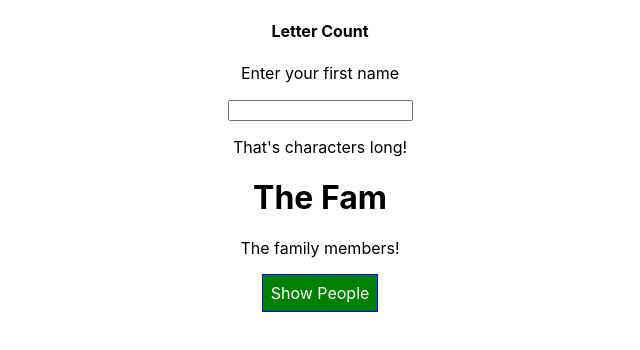
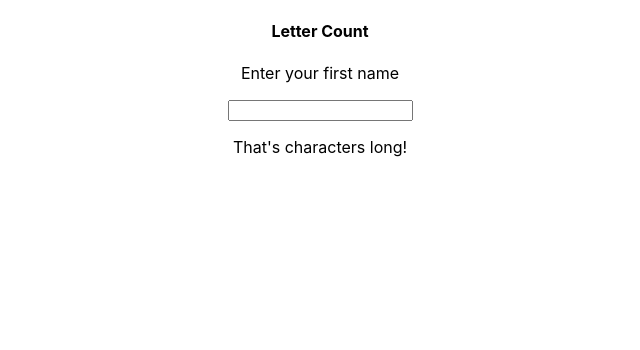
Before and after one commit to LittleBlue418/React-advanced, a React (Create React App) app: page / in a window 1280 px wide. Shown: the top 350 px of the page, without its empty margins (320-960 px from the left). Built offline with nearby package versions, Linux system fonts and the light colour scheme.

Commit message:
cleanup with componentWillUnmount & useEffect

```diff
--- a/src/components/Persons/Persons.js
+++ b/src/components/Persons/Persons.js
@@ -23,6 +23,10 @@ class Persons extends Component {
     //     console.log(snapshot)
     // }
 
+    // componentWillUnmount() {
+    //     console.log('[Persons.js] componentWillUnmount')
+    // }
+
     render() {
         //console.log('[Persons.js] render');
         return this.props.persons.map((person, index) => {
--- a/src/containers/App.js
+++ b/src/containers/App.js
@@ -22,6 +22,7 @@ class App extends Component {
     ],
     otherState: 'Some other value',
     showPersons: false,
+    // showCockpit: true,
     userText: '',
     userTextArray: {},
   };
@@ -141,11 +142,19 @@ class App extends Component {
 
           {letterCards}
 
-          <Cockpit
+          {/* <button onClick={() => {
+            this.setState( {showCockpit: false });
+          }}
+          >
+            Remove Cockpit
+          </button> */}
+
+          {this.state.showCockpit ? (<Cockpit
             title={this.props.appTitle}
             showPersons={this.state.showPersons}
             persons={this.state.persons}
             clicked={this.togglePersonsHandler} />
+          ) : null}
 
           {persons}
 
```
Also changed, not shown: src/components/Cockpit/Cockpit.js (+19 -9 lines).
